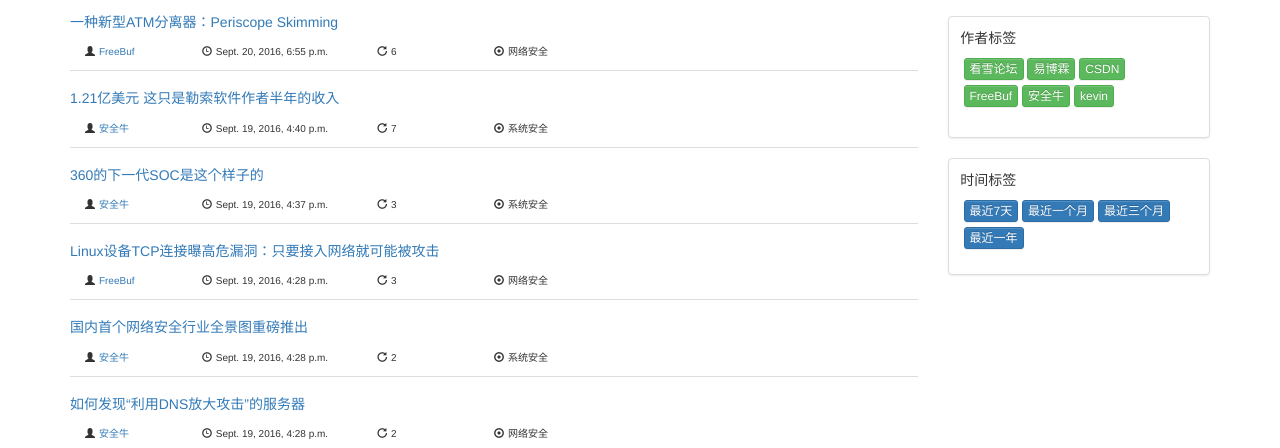
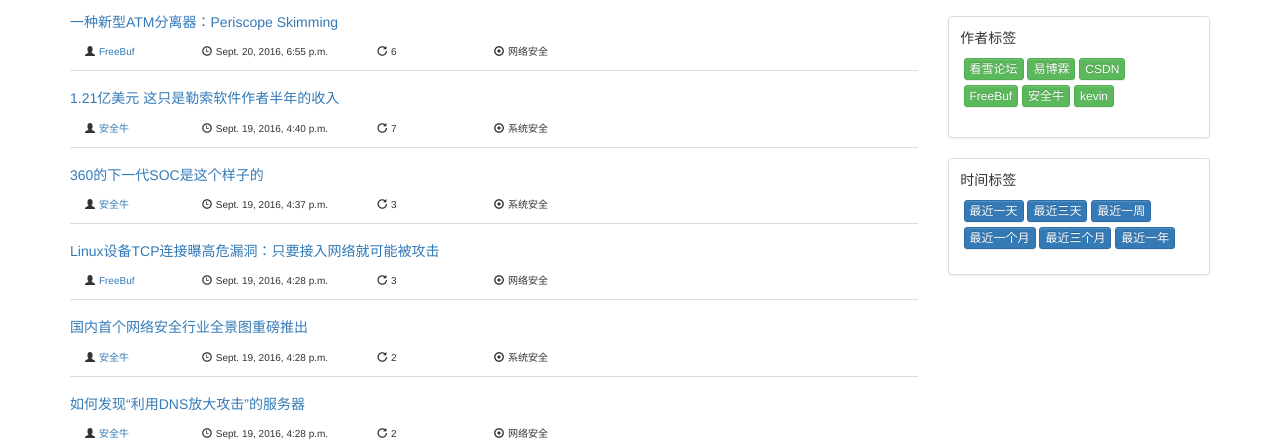
Before and after one commit to Tengfei1010/it1004, a Django app: page /blog/ in a window 1280 px wide. Shown: the part 230-678 px from the top of the page. Run offline with Django 3.2, Linux system fonts and the light colour scheme; data comes from the database, SQL or seed files in the repository; some libraries are stand-ins or nearby versions.

Commit message:
添加最近时间标签,修改title

```diff
--- a/beeblog/templates/beeblog/index.html
+++ b/beeblog/templates/beeblog/index.html
@@ -2,7 +2,7 @@
 <html lang="en">
 <head>
     <meta charset="UTF-8">
-    <title>最近安全资料收集</title>
+    <title>TOP101-最新安全资料收集</title>
     <meta name="description" content="最新安全相关信息,漏洞信息和个人安全学习记录.">
     <meta name="keywords" content="安全信息,安全,漏洞,安全工具,安全媒体,安全快讯,安全笔记">
     <meta name="author" content="涂腾飞 <tutengfei.kevin@gmail.com>">
@@ -114,16 +114,23 @@
                         <h5>&nbsp; 时间标签</h5>
                         <nav class="navbar" role="navigation">
                             <div class="search_tag">
+                                <a role="button" class="btn btn-primary btn-xs" href="/blog/recent/1/">
+                                    最近一天
+                                </a>
+                                <a role="button" class="btn btn-primary btn-xs" href="/blog/recent/3/">
+                                    最近三天
+                                </a>
                                 <a role="button" class="btn btn-primary btn-xs" href="/blog/recent/7/">
-                                    最近7天
+                                    最近一周
                                 </a>
+                                <div style="margin-top: 5px;"></div>
                                 <a role="button" class="btn btn-primary btn-xs" href="/blog/recent/30/">
                                     最近一个月
                                 </a>
                                 <a role="button" class="btn btn-primary btn-xs" href="/blog/recent/90/">
                                     最近三个月
                                 </a>
-                                <div style="margin-top: 5px;"></div>
+{#                                <div style="margin-top: 5px;"></div>#}
                                 <a role="button" class="btn btn-primary btn-xs" href="/blog/recent/360/">
                                     最近一年
                                 </a>
```
